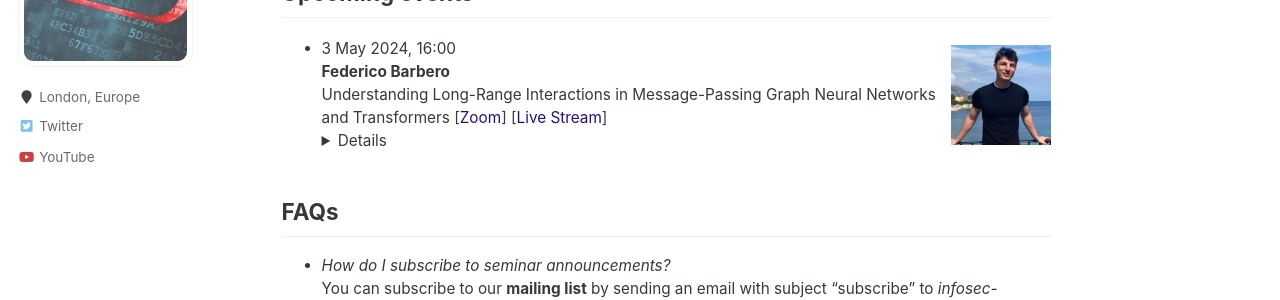
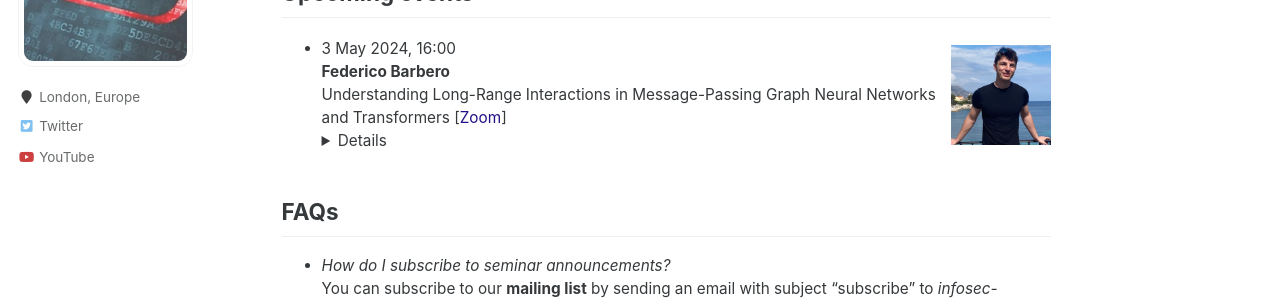
Before and after one commit to uclisec/uclisec.github.io, a Jekyll site: the page built from _pages/seminars.md, in a window 1280 px wide and 900 px high. Shown: the part 226-526 px from the top of the window. Built offline with Jekyll 4.4.1, drawn with Linux system fonts in a browser that asks for light colours.

Commit message:
Update seminars.md

```diff
--- a/_pages/seminars.md
+++ b/_pages/seminars.md
@@ -11,7 +11,7 @@
 - 3 May 2024, 16:00
 **Federico Barbero**
 Understanding Long-Range Interactions in Message-Passing Graph Neural Networks and Transformers
-[[Zoom](tba)] [[Live Stream](tba)]<details>**Abstract:** In this talk, I will discuss how Message-Passing Graph Neural Networks propagate information across a graph, relating the mechanism to heat equations and spectral graph theory. In particular, I will show how this inevitably leads to undesirable properties when it comes to modelling “long-range interactions” over a domain. More precisely, I will show how “over-smoothing” (latent signals becoming increasingly similar) arises due to the relationship between message-passing and heat equations, and how “over-squashing” (information being compressed in “bottlenecks”) relates to spectral quantities of the graph. I will then go over our recent ICML 2023 and ICLR 2024 works that aim to understand and improve on such issues. Finally, I will connect this direction of research to Transformers, a model that still remains the de facto standard when it comes to modelling long-range interactions over numerous domains.<br><br>**Bio**: Federico is a PhD student at the department of computer science of the University of Oxford, supervised by Michael Bronstein. He is currently a research intern at Google DeepMind working on algorithmic reasoning. Previously, he was a research intern at Microsoft Research working on protein folding with large scale geometric Transformers.<br></details>
+[[Zoom](https://ucl.zoom.us/j/96046474356?pwd=ZnV0NFJpRHRHUmRoZmh2cHZNa0Fhdz09)]<details>**Abstract:** In this talk, I will discuss how Message-Passing Graph Neural Networks propagate information across a graph, relating the mechanism to heat equations and spectral graph theory. In particular, I will show how this inevitably leads to undesirable properties when it comes to modelling “long-range interactions” over a domain. More precisely, I will show how “over-smoothing” (latent signals becoming increasingly similar) arises due to the relationship between message-passing and heat equations, and how “over-squashing” (information being compressed in “bottlenecks”) relates to spectral quantities of the graph. I will then go over our recent ICML 2023 and ICLR 2024 works that aim to understand and improve on such issues. Finally, I will connect this direction of research to Transformers, a model that still remains the de facto standard when it comes to modelling long-range interactions over numerous domains.<br><br>**Bio**: Federico is a PhD student at the department of computer science of the University of Oxford, supervised by Michael Bronstein. He is currently a research intern at Google DeepMind working on algorithmic reasoning. Previously, he was a research intern at Microsoft Research working on protein folding with large scale geometric Transformers.<br></details>
 <!----->
 
 FAQs
```
